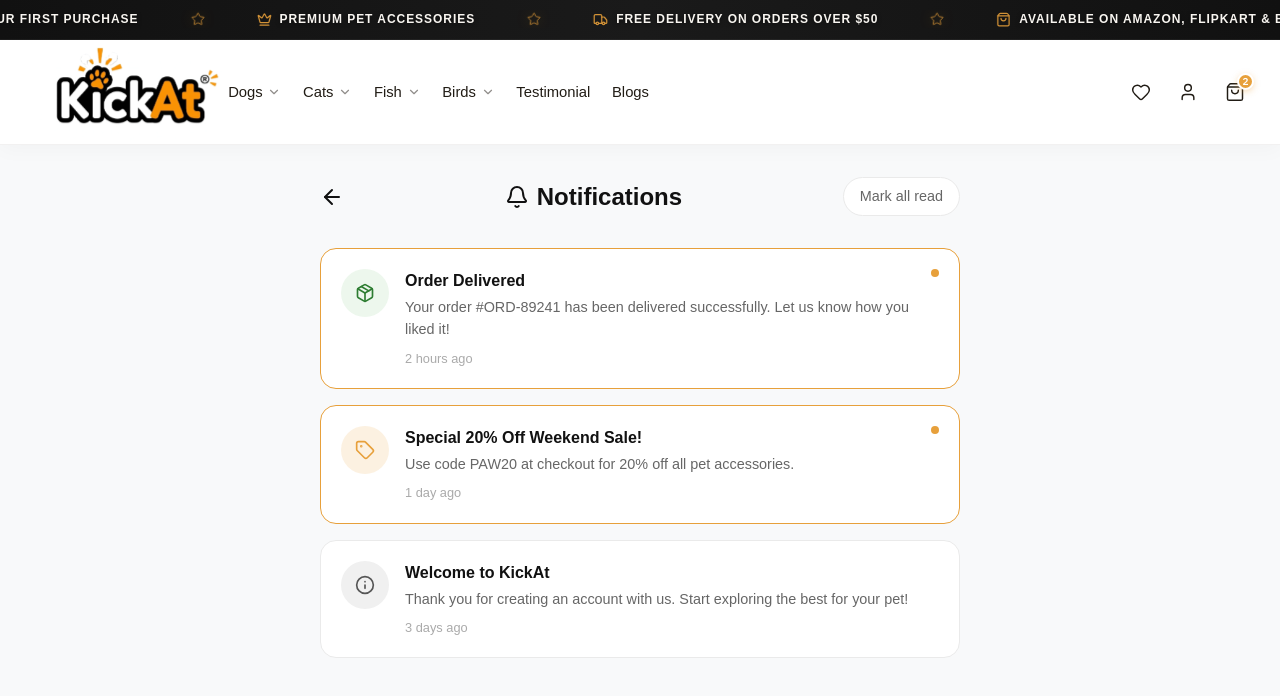
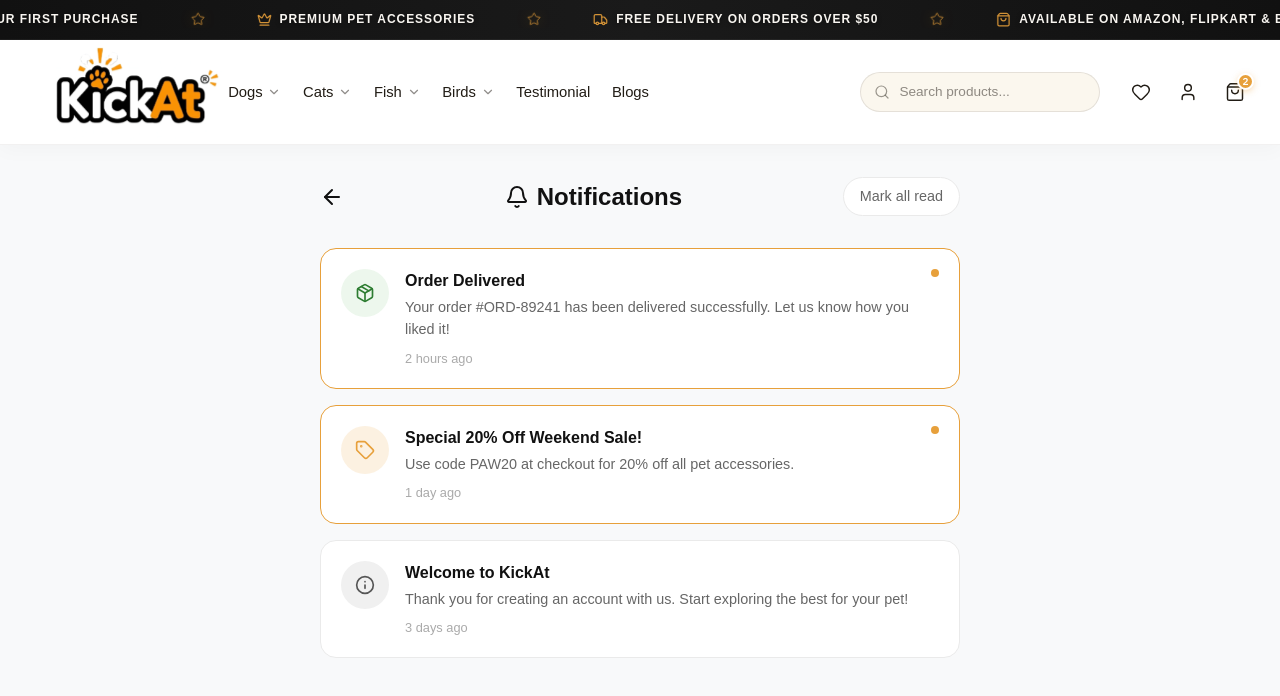
Before and after one commit to SevenX-Labs/kickat-client, a Next.js app: page /notifications in a window 1280 px wide. Shown: the top 696 px of the page. Built offline with nearby package versions, Linux system fonts and the light colour scheme.

Commit message:
feat: implement responsive Navbar component with announcement marquee, category taxonomy, and authentication-aware account menu

```diff
--- a/src/components/common/Navbar/Navbar.tsx
+++ b/src/components/common/Navbar/Navbar.tsx
@@ -180,7 +180,16 @@ export function Navbar() {
 
         {/* Right Section: Search + Premium Actions */}
         <div className={styles.rightSection}>
-
+          <div className={styles.searchContainer}>
+            <div className={styles.searchWrapper}>
+              <Search className={styles.searchIcon} size={16} strokeWidth={1.8} />
+              <input
+                type="text"
+                placeholder="Search products..."
+                className={styles.searchInput}
+              />
+            </div>
+          </div>
 
           <div className={styles.actions}>
             <button className={`${styles.iconBtn} ${styles.wishlistBtn}`} aria-label="Wishlist" title="Wishlist">
```
